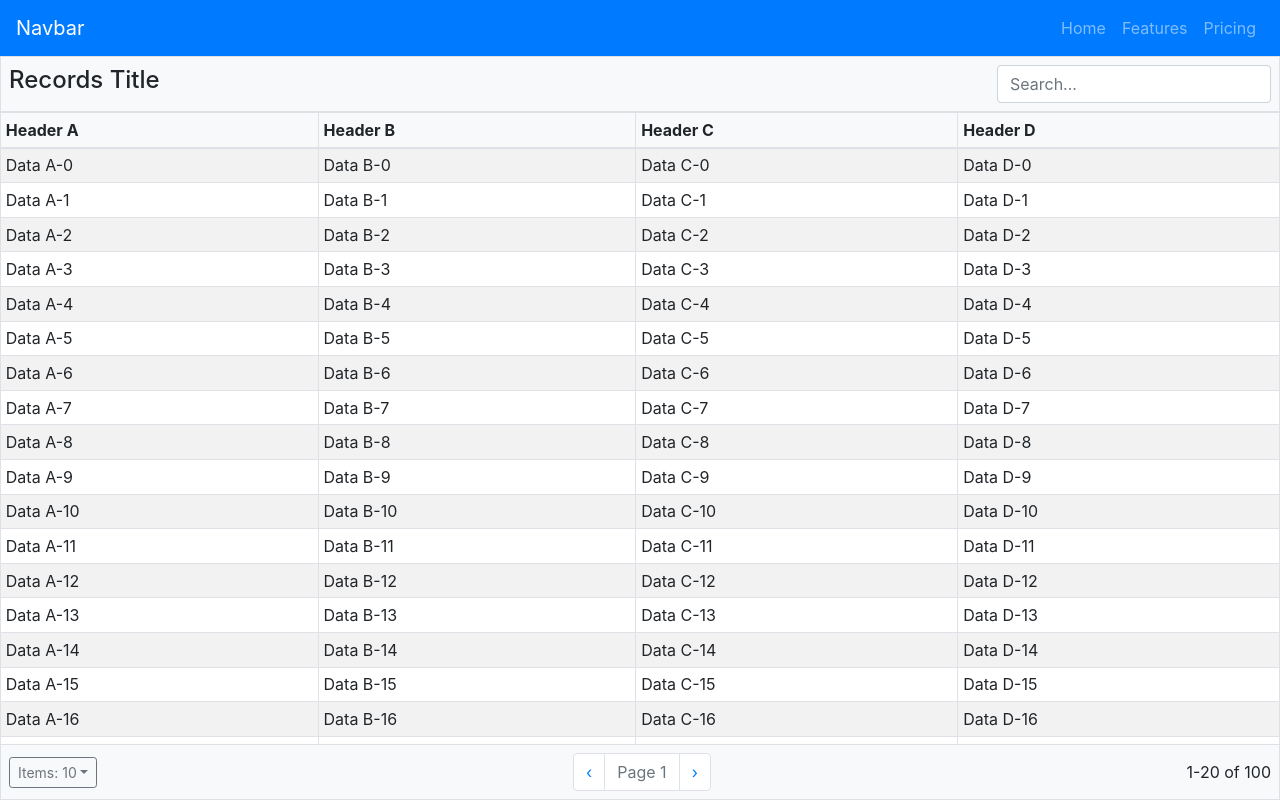
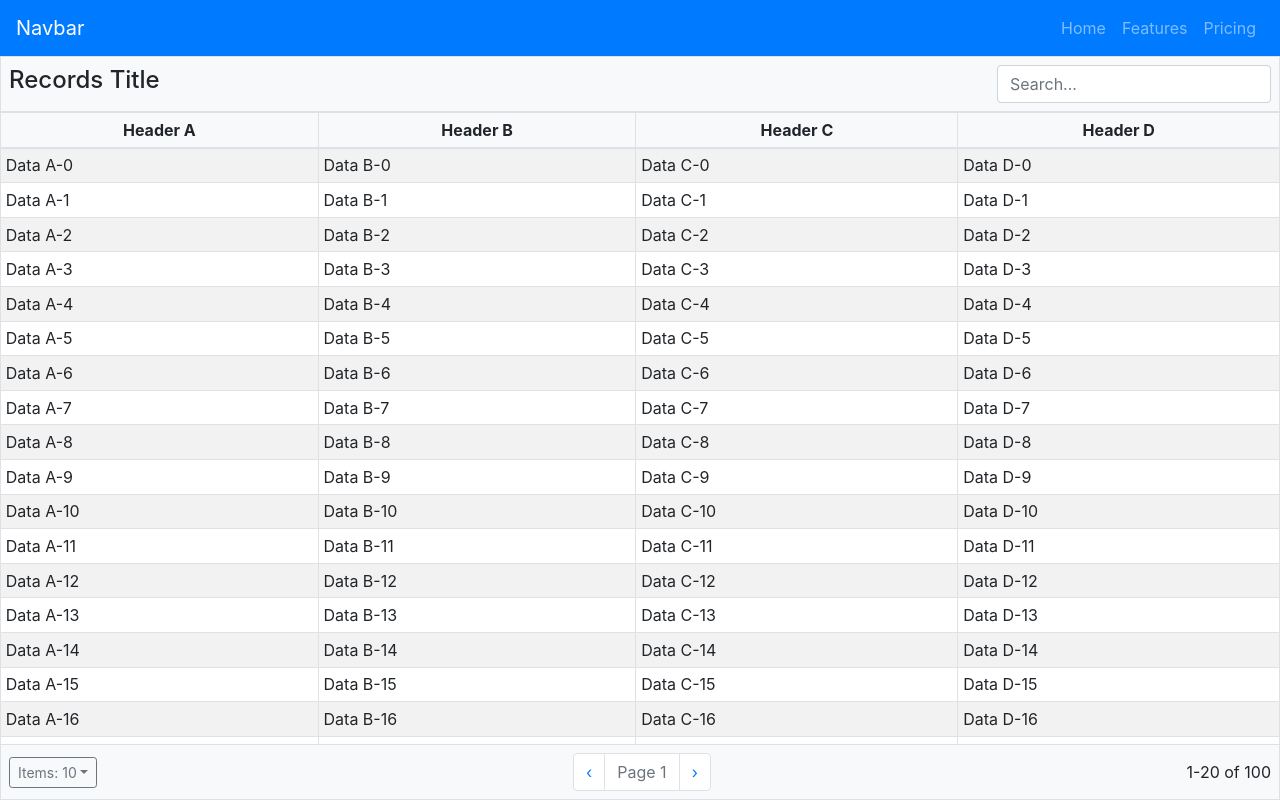
Before and after one commit to stevenriggs/react-bootstrap-layout, a React (Create React App) app: page / in a window 1280 px wide. Built offline with nearby package versions, Linux system fonts and the light colour scheme.

Commit message:
center header text

```diff
--- a/src/components/records/RecordsTable.js
+++ b/src/components/records/RecordsTable.js
@@ -20,10 +20,10 @@
             <Table striped bordered hover repsonsive size="sm">
                 <thead>
                     <tr>
-                        <th className='sticky-top bg-light'>Header A</th>
-                        <th className='sticky-top bg-light'>Header B</th>
-                        <th className='sticky-top bg-light'>Header C</th>
-                        <th className='sticky-top bg-light'>Header D</th>
+                        <th className='sticky-top bg-light text-center'>Header A</th>
+                        <th className='sticky-top bg-light text-center'>Header B</th>
+                        <th className='sticky-top bg-light text-center'>Header C</th>
+                        <th className='sticky-top bg-light text-center'>Header D</th>
                     </tr>
                 </thead>
                 <tbody>
```
